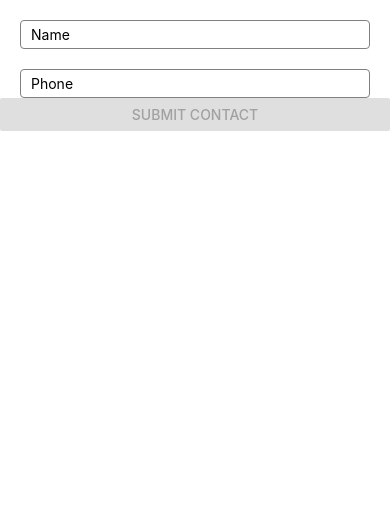
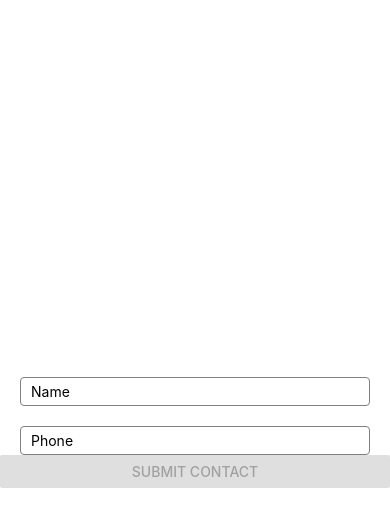
Before and after one commit to sashadykun/contacts, a React Native app: screen / in a window 390 px wide. Both pictures are taken after a click on the button "ADD CONTACT". Shown: the top 526 px of the page. Built offline with nearby package versions, Linux system fonts and the light colour scheme.

Commit message:
to make form to be more flexible we adding keyboard Avoididng View and behaivor prop one of

```diff
--- a/addContactForm.js
+++ b/addContactForm.js
@@ -1,5 +1,5 @@
 import React from 'react';
-import { Button, StyleSheet, TextInput, View } from 'react-native';
+import { Button, StyleSheet, TextInput, View, KeyboardAvoidingView, Ke, Platform} from 'react-native';
 import PropTypes from 'prop-types';
 import Constants from 'expo-constants';
 
@@ -19,6 +19,7 @@ const styles = StyleSheet.create({
         flex: 1,
         paddingTop: Constants.statusBarHeight,
         backgroundColor: '#fff',
+        justifyContent: 'center',
     }
 })
 
@@ -45,9 +46,7 @@ class AddContactForm extends React.Component {
     }
 
     handlePhoneChange = phone => {
-        if ( +phone >= 0 && phone.length <= 10) {
-            this.setState({ phone });
-        }
+        this.setState({ phone });
     }
 
     validateForm = () => {
@@ -59,14 +58,17 @@ class AddContactForm extends React.Component {
     }
 
     handleSubmit = () => {
-        if ( +this.state.phone >= 0 && this.state.phone.length === 10 && this.state.name.length >= 3 ) {
-            this.props.onSubmit(this.state) //{name: this.state.name, phone: this.state.phone} or {...this.state}
-        }
+
+        this.props.onSubmit(this.state) //{name: this.state.name, phone: this.state.phone} or {...this.state}
+
     }
 
     render() {
         return (
-            <View style={styles.container}>
+            <KeyboardAvoidingView
+                behavior={Platform.OS === "ios" ? "padding" : "height"}
+                style={styles.container}>
+
                 <TextInput
                     onChangeText={this.handleNameChange}
                     style={styles.input}
@@ -81,7 +83,7 @@ class AddContactForm extends React.Component {
                     placeholder='Phone'
                 />
                 <Button disabled={!this.state.isFormValid} onPress={this.handleSubmit} title='Submit Contact' />
-            </View>
+            </KeyboardAvoidingView>
         )
     }
 }
```
